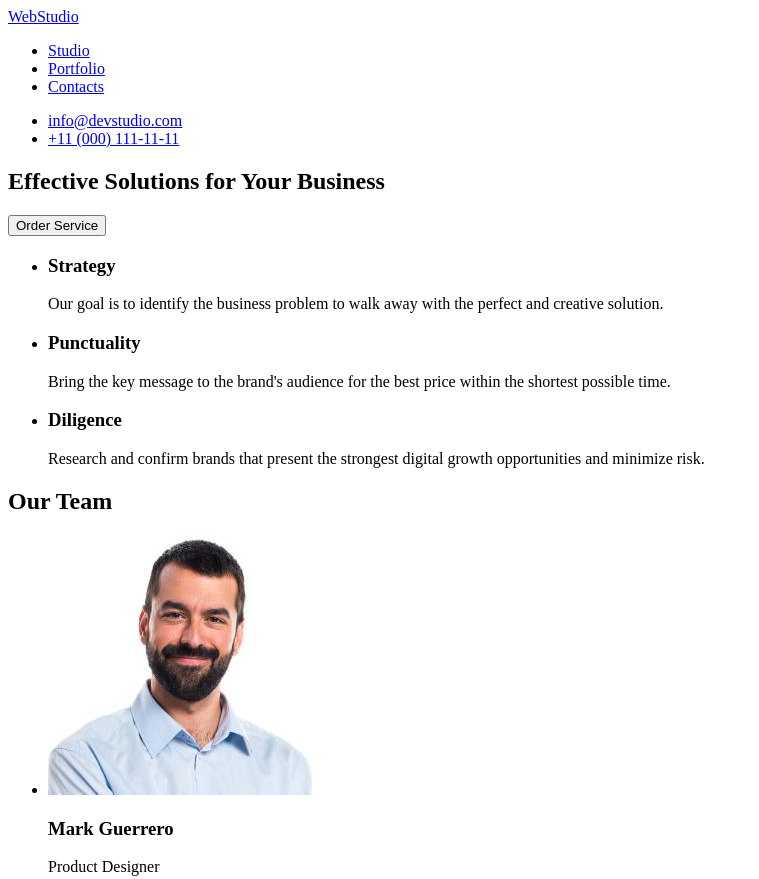
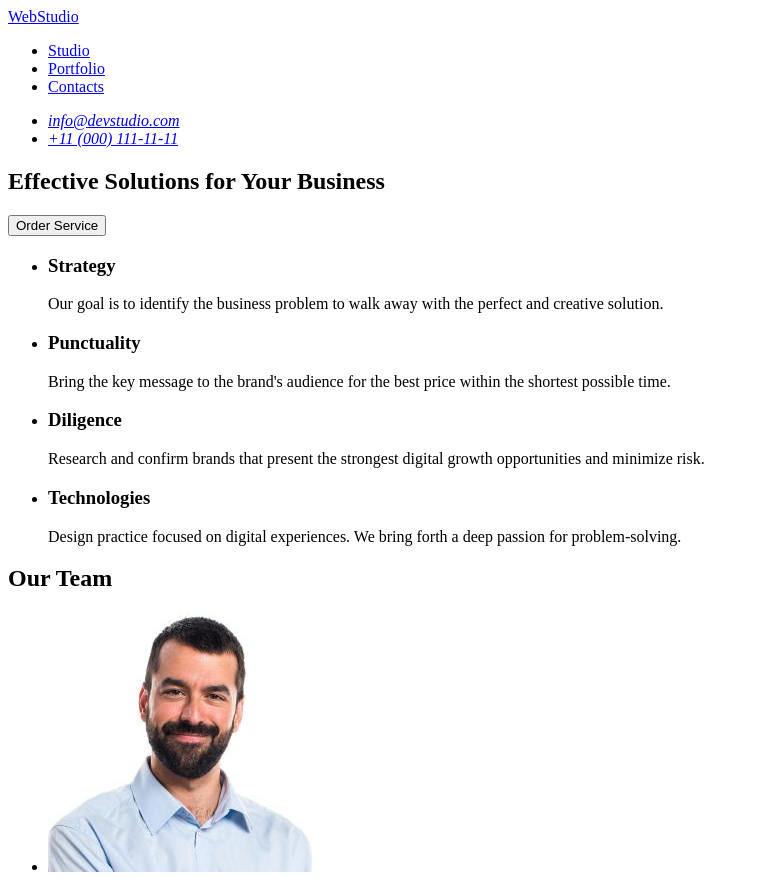
Before and after one commit to snegurova/goit-markup-hw-01, a plain HTML site: page index.html in a window 1280 px wide. Shown: the top 879 px of the page, without its empty margins (0-759 px from the left). Drawn offline with Linux system fonts and the light colour scheme.

Commit message:
fix: acceptance errors

```diff
--- a/index.html
+++ b/index.html
@@ -23,6 +23,7 @@
           </li>
         </ul>
       </nav>
+      <address>
         <ul>
           <li>
             <a href="mailto:info@devstudio.com"> info@devstudio.com </a>
@@ -31,6 +32,7 @@
             <a href="tel:+11(000)111-11-11"> +11 (000) 111-11-11 </a>
           </li>
         </ul>
+      </address>
     </header>
     <!-- #endregion -->
 
@@ -66,6 +68,13 @@
             <p>
               Research and confirm brands that present the strongest digital
               growth opportunities and minimize risk.
+            </p>
+          </li>
+          <li>
+            <h3>Technologies</h3>
+            <p>
+              Design practice focused on digital experiences. We bring forth a
+              deep passion for problem-solving.
             </p>
           </li>
         </ul>
```
Lines whose indentation alone changed are shown as unchanged.
